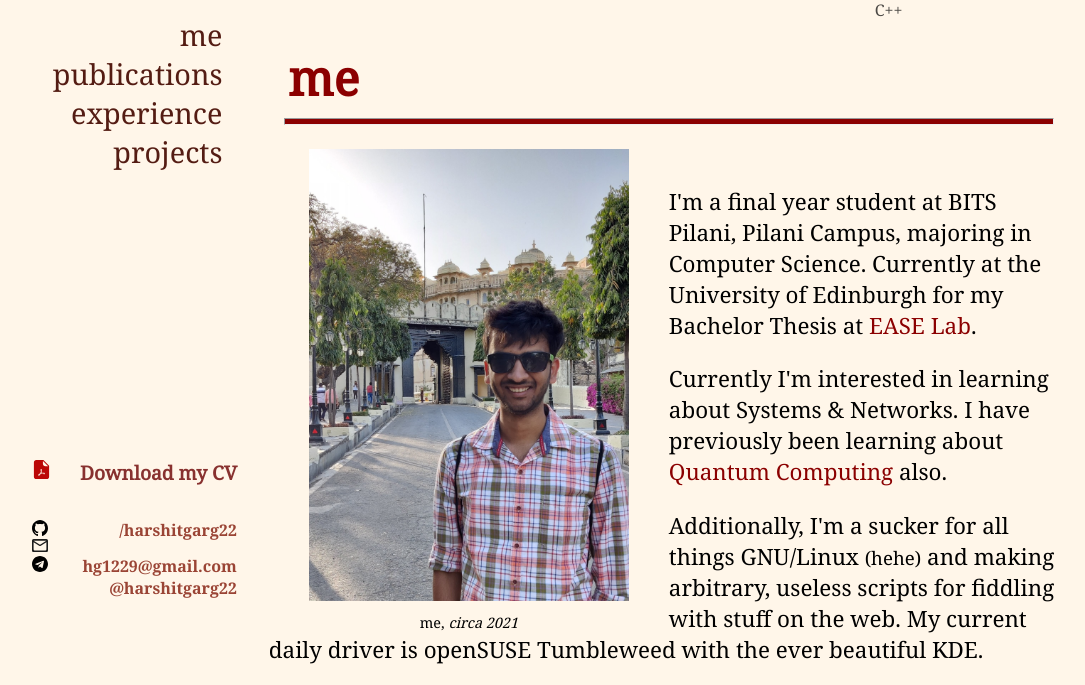
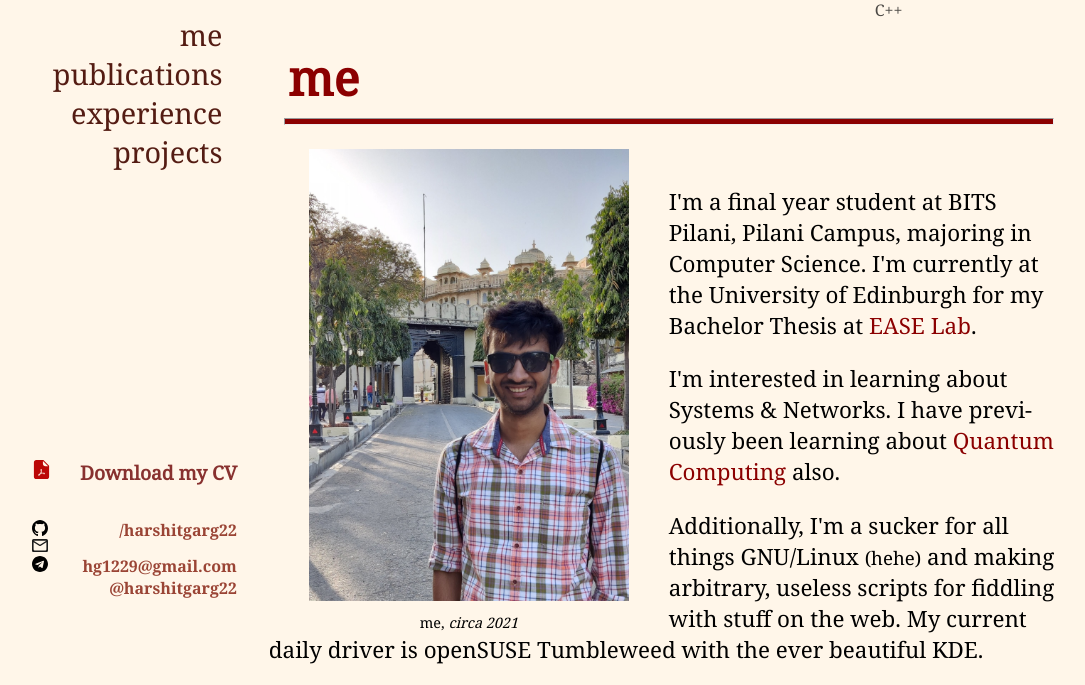
Before and after one commit to harshitgarg22/harshitgarg.in, a Flask app: page / in a window 1280 px wide. Shown: the part 161-846 px from the top of the page, without its empty margins (72-1157 px from the left). Run offline with Flask 2, Linux system fonts and the light colour scheme.

Commit message:
Update index.html

```diff
--- a/templates/index.html
+++ b/templates/index.html
@@ -106,9 +106,9 @@
             </figcaption>
           </figure>
           <div class="me-description"><br />
-            <p>I'm a final year student at BITS Pilani, Pilani Campus, majoring in Computer Science. Currently at the
+            <p>I'm a final year student at BITS Pilani, Pilani Campus, majoring in Computer Science. I'm currently at the
               University of Edinburgh for my Bachelor Thesis at <a href="https://easelab.inf.ed.ac.uk/">EASE Lab</a>.</p>
-            <p>Currently I'm interested in learning about Systems & Networks. I have previously been learning about <a
+            <p>I'm interested in learning about Systems & Networks. I have previously been learning about <a
                 href={{url_for("quantum")}}>Quantum Computing</a> also. </p>
             <p>Additionally, I'm a sucker for all things GNU/Linux <small>(hehe)</small> and making arbitrary, useless
               scripts for fiddling with stuff on the web. My current daily driver is openSUSE Tumbleweed with the ever
```
